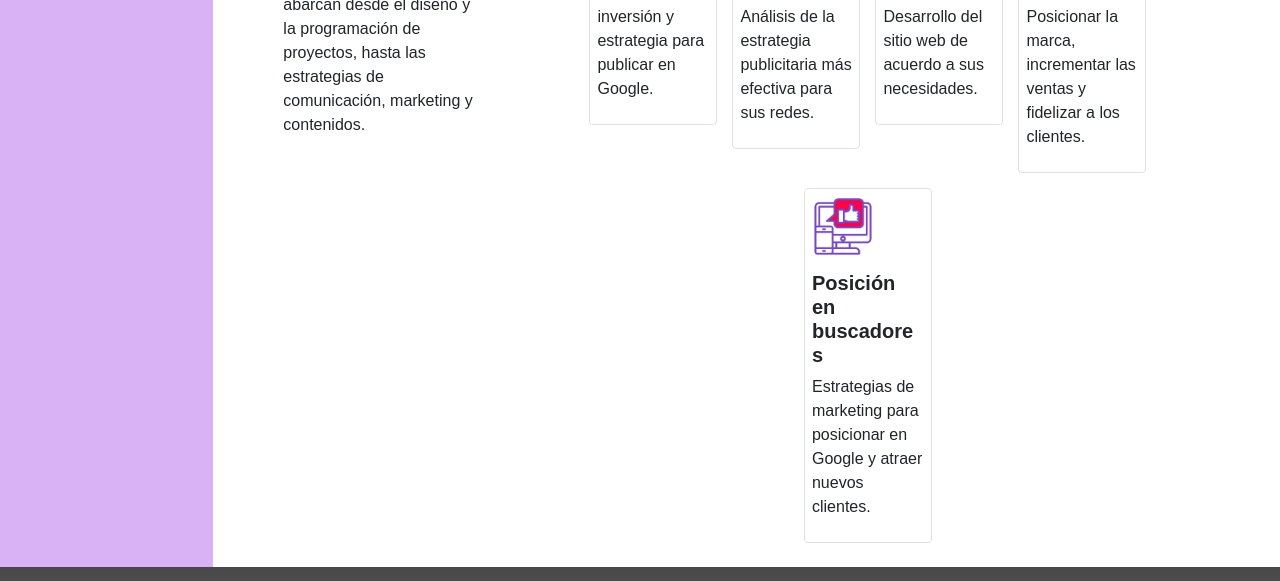
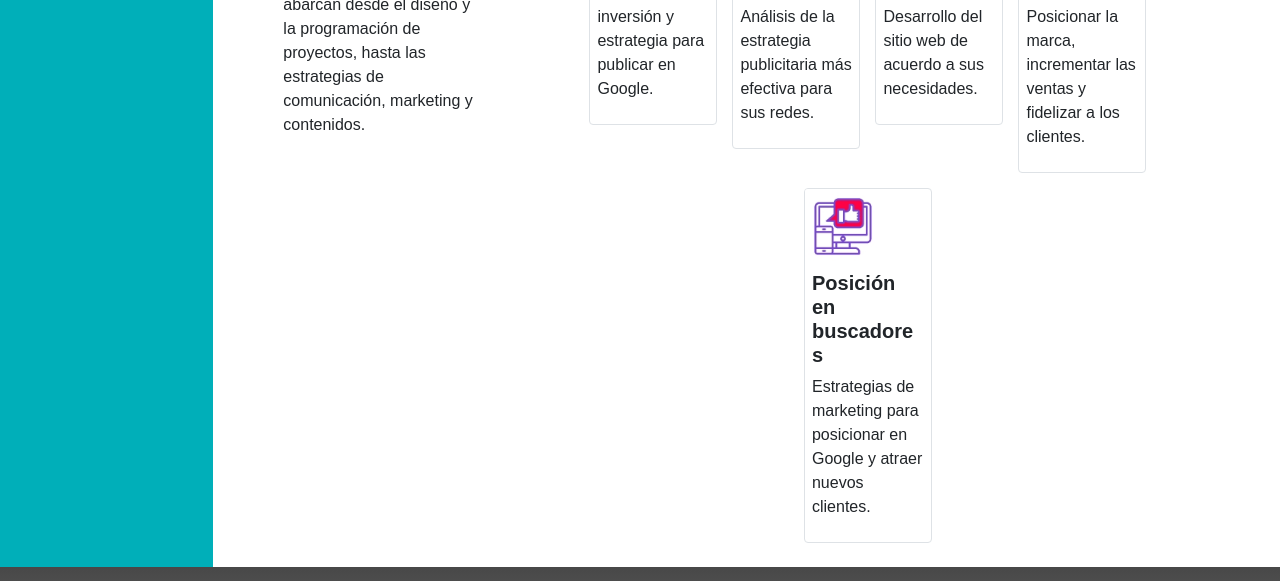
Before and after one commit to nahuelfacundo/jpmarketing, a website: page index.html in a window 1280 px wide. Shown: the part 760-1341 px from the top of the page. Drawn offline with nearby package versions, Linux system fonts and the light colour scheme.

Commit message:
cambio colores nav

```diff
--- a/scss/_colores.scss
+++ b/scss/_colores.scss
@@ -7,11 +7,11 @@ $blanco:#E5E5E5;
 $bgTopNav: #C6005F;
 $colorTopNav: #E5E5E5;
 $colorTopNav:#E5E5E5;
-$colorNav: #7217B3;
-$colorHoverNav: #484848;
+$colorNav: #E5E5E5;
+$colorHoverNav: #DCF2B0;
 $colorH1: #C6005F;
 $colorH2: #484848;
 $colorH3: #484848;
-$bgNav:#D8B2F4;
+$bgNav:#00AFB9;
 $bgFooter: linear-gradient(#484848, #717171);
 $colorFooter: #E5E5E5;
```
Also changed, not shown: css/estilo.css.
